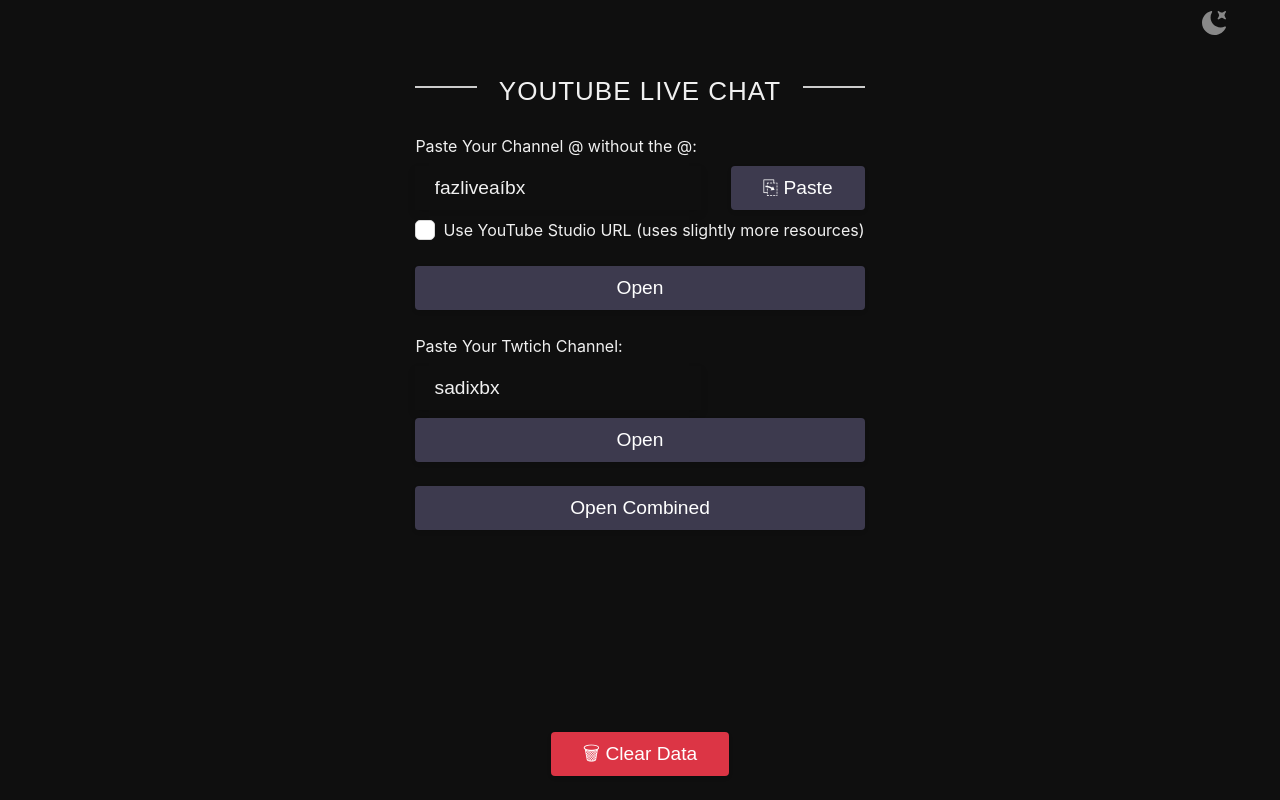
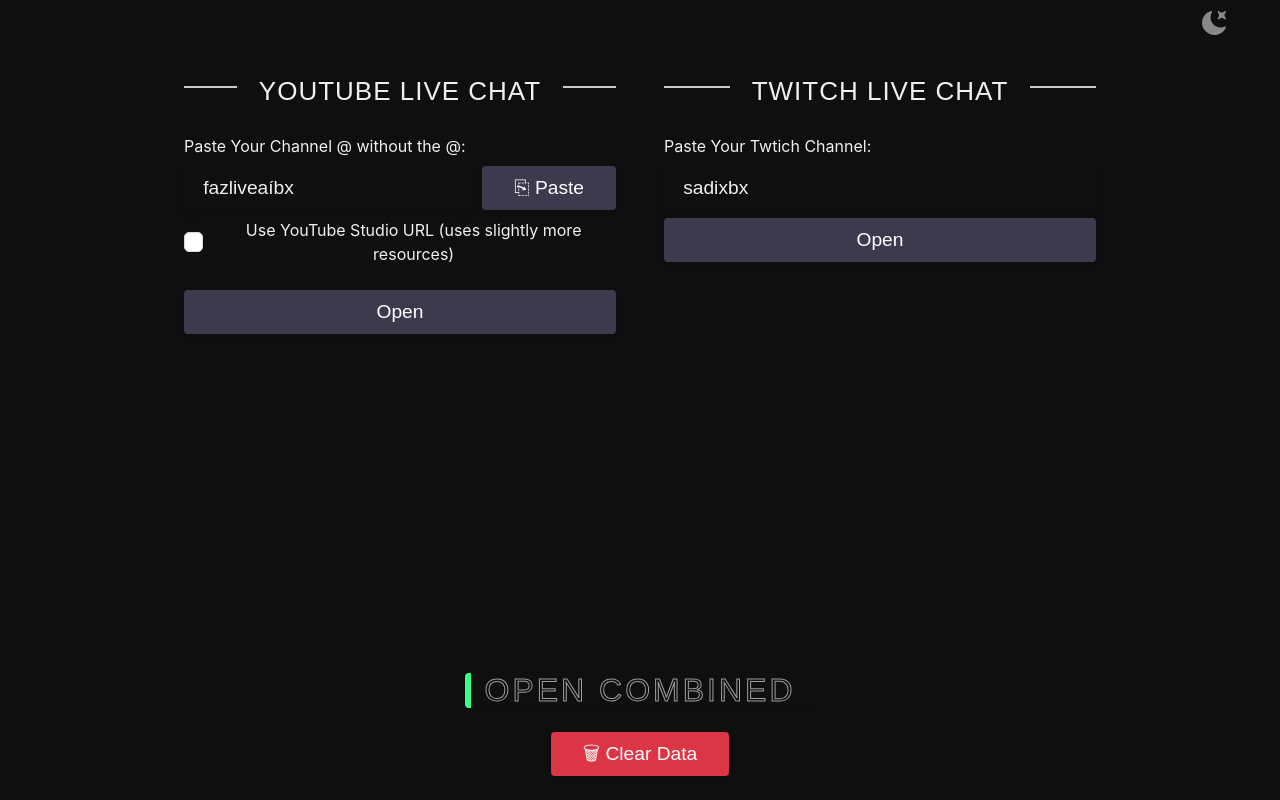
Before and after one commit to allisonbarrosx/youtube-chat-app, a SvelteKit app: page / in a window 1280 px wide. Built offline with nearby package versions, Linux system fonts and the light colour scheme.

Commit message:
Open both chats page and redirection ok, with a new component very flashy to open both chats

```diff
--- a/src/css/app.css
+++ b/src/css/app.css
@@ -79,8 +79,13 @@
   transform: translateX(-50%) translateY(100%) scale(1);
 }
 
+main {
+  width: 100dvw;
+}
+
 #home {
-  max-width: 1280px;
+  /* /* max-width: 1280px; */
+  max-width: 80dvw;
   height: 90vh;
   margin: 0 auto;
   padding: 2rem;
--- /dev/null
+++ b/src/lib/CombinedButton.svelte
@@ -0,0 +1,56 @@
+<script>
+  export let onClick;
+  const buttonText = 'Open Combined';
+</script>
+
+<button class="button p-2" data-text="Open Chat" on:click={onClick}>
+  <span class="actual-text">&nbsp;{buttonText}&nbsp;</span>
+  <span aria-hidden="true" class="hover-text">&nbsp;{buttonText}&nbsp;</span>
+</button>
+
+<style>
+  /* === removing default button style ===*/
+.button {
+  margin: 0;
+  height: auto;
+  background: transparent;
+  border: none;
+  cursor: pointer;
+}
+
+/* button styling */
+.button {
+  --border-right: 6px;
+  --text-stroke-color: rgba(255,255,255,0.6);
+  --animation-color: #37FF8B;
+  --fs-size: 2em;
+  letter-spacing: 3px;
+  text-decoration: none;
+  font-size: var(--fs-size);
+  font-family: "Arial";
+  position: relative;
+  text-transform: uppercase;
+  color: transparent;
+  -webkit-text-stroke: 1px var(--text-stroke-color);
+}
+/* this is the text, when you hover on button */
+.hover-text {
+  position: absolute;
+  box-sizing: border-box;
+  content: attr(data-text);
+  color: var(--animation-color);
+  width: 0%;
+  inset: 0;
+  border-right: var(--border-right) solid var(--animation-color);
+  overflow: hidden;
+  transition: 0.5s;
+  -webkit-text-stroke: 1px var(--animation-color);
+  white-space: nowrap;
+}
+/* hover */
+.button:hover .hover-text {
+  width: 100%;
+  filter: drop-shadow(0 0 23px var(--animation-color));
+  padding: 0.5rem !important;
+}
+</style>
--- a/src/routes/+layout.svelte
+++ b/src/routes/+layout.svelte
@@ -2,6 +2,7 @@
   	import '../css/app.css';
     import 'bootstrap/dist/css/bootstrap-utilities.css';
     import 'bootstrap/dist/css/bootstrap-grid.css';
+    // import 'bootstrap/dist/css/bootstrap.css';
     import { browser } from '$app/environment';
 
     const theme = (browser && localStorage.getItem('theme')) || 'dark';
--- a/src/routes/+page.svelte
+++ b/src/routes/+page.svelte
@@ -2,6 +2,7 @@
   // @ts-nocheck
   import { goto } from "$app/navigation";
   import { browser } from "$app/environment";
+    import CombinedButton from "$lib/CombinedButton.svelte";
 
   let useYTStudioURL = false;
   let inputYoutubeUserAt = "fazliveaíbx";
@@ -75,10 +76,11 @@
         <span class="tooltip">Change Theme</span>
       </button>
     </div>
+    <div class="d-flex flex-xl-row flex-column mb-2">
+      <div class="mb-4 px-4 youtube-section w-lg-50 w-100">
         <div class="eight mb-4">
           <h1>Youtube Live Chat</h1>
         </div>
-    <div class="mb-4">
         <label for="ytVidID" class="d-flex mb-2">
           Paste Your Channel @ without the @:
         </label>
@@ -98,7 +100,7 @@
             <span class="button-content">⎘ Paste</span>
           </button>
         </div>
-      <div class="d-flex justify-content-between align-items-center mb-4">
+        <div class="d-flex align-items-center mb-4">
           <input
             type="checkbox"
             bind:checked={useYTStudioURL}
@@ -112,11 +114,14 @@
           <span class="button-content">Open</span>
         </button>
       </div>
-    <div class="mb-4 twitch">
+      <div class="mb-4 px-4 twitch-section w-lg-50 w-100">
+        <div class="eight mb-4">
+          <h1>Twitch Live Chat</h1>
+        </div>
         <label for="twitchUserId" class="d-flex mb-2">
           Paste Your Twtich Channel:
         </label>
-      <div class="d-flex justify-content-between align-items-center mb-2">
+        <div class="mb-2">
           <div class="form-control">
             <input
               id="twitchUserId"
@@ -133,13 +138,13 @@
           <span class="button-content">Open</span>
         </button>
       </div>
-    <div class="mb-4 combined-chats">
-      <button class="button w-100" on:click={openCombinedChats}>
-        <span class="button-content">Open Combined</span>
-      </button>
     </div>
+
   </div>
   <div class="fixed-bottom mb-4">
+    <div class="mb-4 px-4 combined-chats">
+      <CombinedButton onClick={openCombinedChats}/>
+    </div>
     <button class="button bg-danger" on:click={handleClearCookies}>
       <span class="button-content">🗑 Clear Data</span>
     </button>
```
Lines whose indentation alone changed are shown as unchanged.
